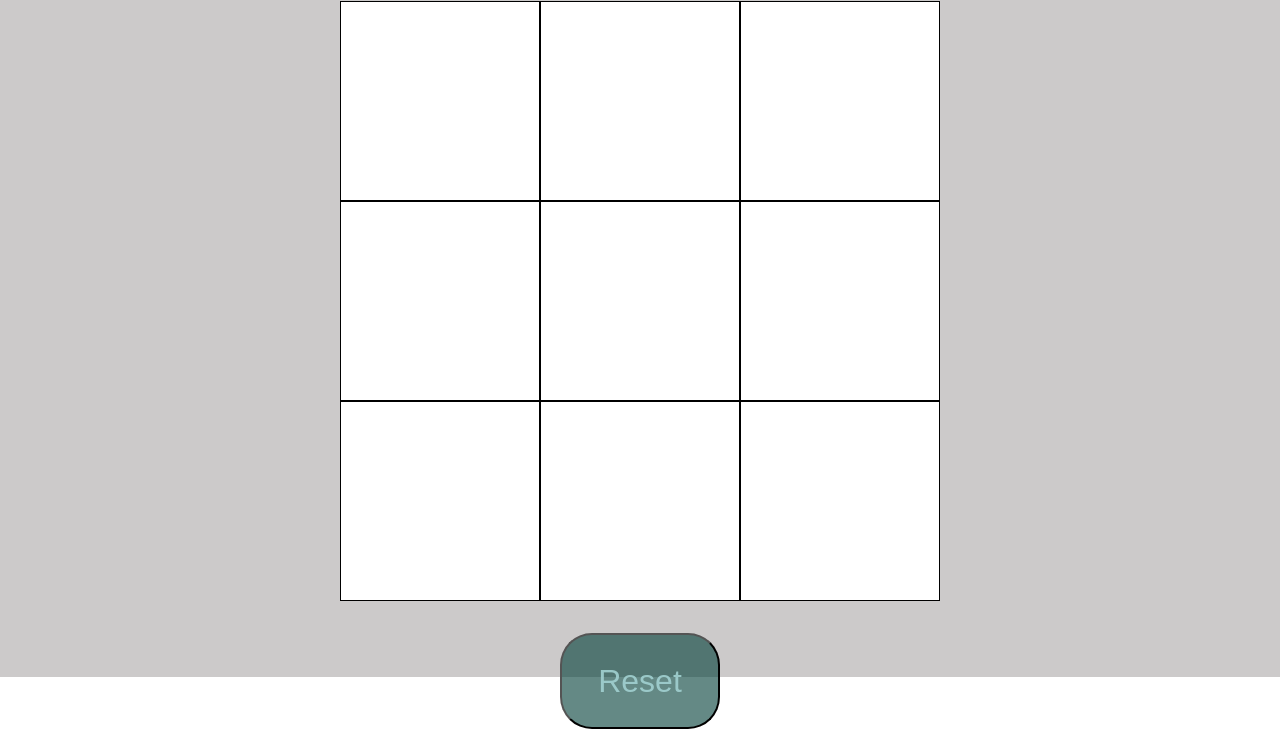
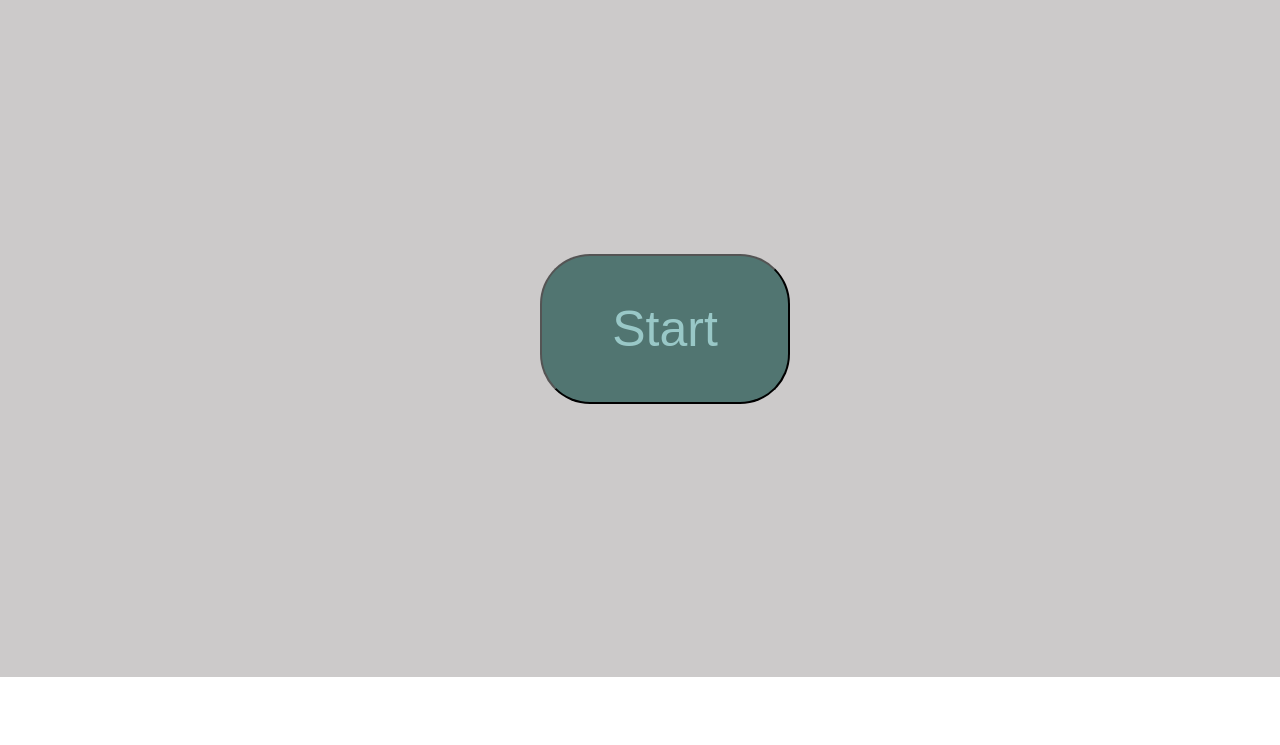
Before and after one commit to dimtheo6/tic-tac-toe, a plain HTML site: page index.html in a window 1280 px wide. Shown: the part 123-868 px from the top of the page. After the commit the page ends 800 px from the top, so only its background shows below. Drawn offline with Linux system fonts and the light colour scheme.

Commit message:
put a start button

```diff
--- a/index.html
+++ b/index.html
@@ -12,10 +12,10 @@
         <div class="main">
             <div class="playerTurn"></div>
             <div class="board">
-
+                <button class="gameStart">Start</button>
             </div>
             <div class="button">
-                <button type="button" class="reset">Reset</button>
+                <button type="button" class="reset" id="reset">Reset</button>
             </div>
         </div>
 
--- a/script.js
+++ b/script.js
@@ -12,7 +12,22 @@ function gameboard() {
 
 let game = gameboard();
 
-gameController(game);
+(function gameStart() {
+    const start = document.querySelector('.gameStart');
+    const reset = document.getElementById('reset');
+
+    start.addEventListener('click', () => {
+
+        reset.style.display = 'block';
+        gameController(game);
+
+    })
+
+})();
+
+
+
+
 
 
 function gameController(board) {
--- a/styles.css
+++ b/styles.css
@@ -29,6 +29,7 @@
     flex-direction: column;
     gap: 1em;
     padding: 1em;
+    align-items: center;
 
 }
 
@@ -40,8 +41,9 @@
     display: grid;
     grid-template-columns: repeat(3,minmax(100px,200px));
     grid-template-rows: repeat(3,minmax(200px,100px));
-    cursor: pointer;
     justify-content: center;
+
+
 
 }
 
@@ -57,6 +59,7 @@
     align-items: center;
     font-size: 8rem;
     font-weight: bold;
+    cursor: pointer;
 }
 
 button{
@@ -69,3 +72,18 @@ button{
     cursor: pointer;
     margin-top: 0.5em;
 }
+
+#reset{
+    display: none;
+
+}
+
+
+
+
+.gameStart{
+    grid-column: 2/3;
+    grid-row: 2/3;
+
+    font-size: 50px;
+}
```
